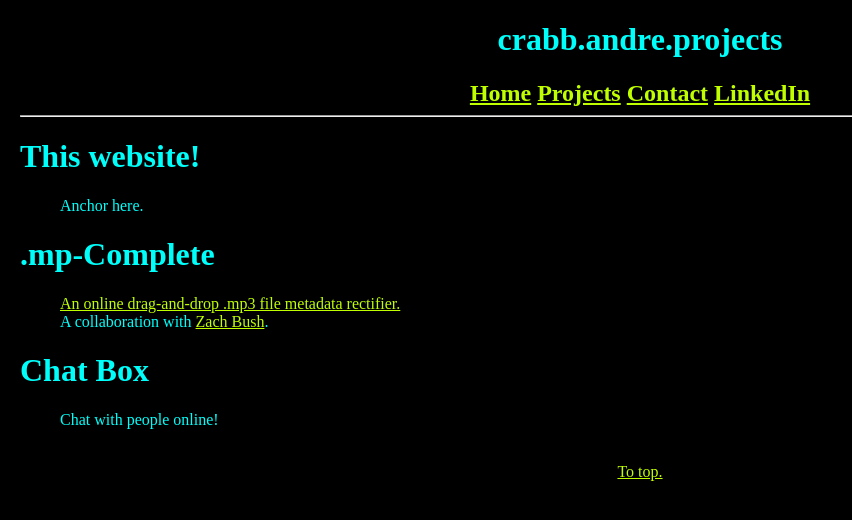
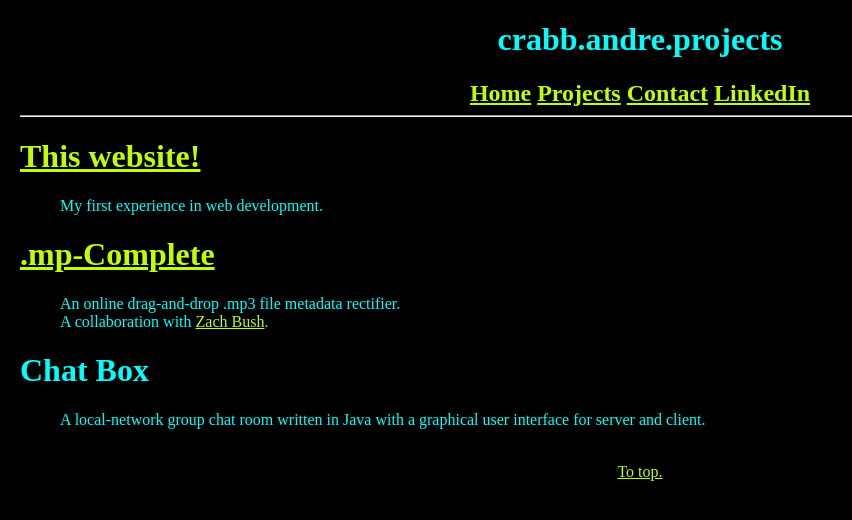
Before and after one commit to acrabb/acrabb.github.com, a plain HTML site: page projects.html in a window 1280 px wide. Shown: the whole page, without its empty margins (0-852 px from the left). Drawn offline with Linux system fonts and the light colour scheme.

Commit message:
small project updates

```diff
--- a/projects.html
+++ b/projects.html
@@ -16,7 +16,7 @@
             <a href="index.html">Home</a>
             <a href="projects.html">Projects</a>
             <a href="contact.html">Contact</a>
-            <a target="_blank" href="http://www.linkedin.com/pub/andr%C3%A9-crabb/32/925/193">LinkedIn</a>
+            <a target="_blank" href="http://www.linkedin.com/in/acrabb">LinkedIn</a>
             </br>
         </div>
         <hr />
@@ -32,19 +32,18 @@
     <br><br><br><br><br><br><br><br><br><br><br><br><br><br><br><br-->
 
     <dl style="text-align:left">
-        <dt><h1 id="website">This website!</h1></dt>
+        <dt><a href="index.html"><h1 id="website">This website!</h1></a></dt>
             <dd>
-                <p>Anchor here.</p>
+                <p>My first experience in web development.</p>
             </dd>
-        <dt><h1 id=".mp">.mp-Complete</h1></dt>
+        <dt><a href="http://mp-complete.herokuapp.com/"><h1 id=".mp">.mp-Complete</h1></a></dt>
             <dd>
-                <a href="http://mp-complete.herokuapp.com/">An online
-                drag-and-drop .mp3 file metadata rectifier.</a><br />
+                An online drag-and-drop .mp3 file metadata rectifier.<br />
                 A collaboration with <a href="http://www.zmbush.com">Zach Bush</a>.
             </dd>
                 <!--div><a href="http://mp-complete.herokuapp.com/">.mp-Complete</a></di-->
         <dt><h1 id="chat_box">Chat Box</h1></dt>
-            <dd>Chat with people online!</dd>
+            <dd>A local-network group chat room written in Java with a graphical user interface for server and client.</dd>
     </dl>
 
     <br/>
```
